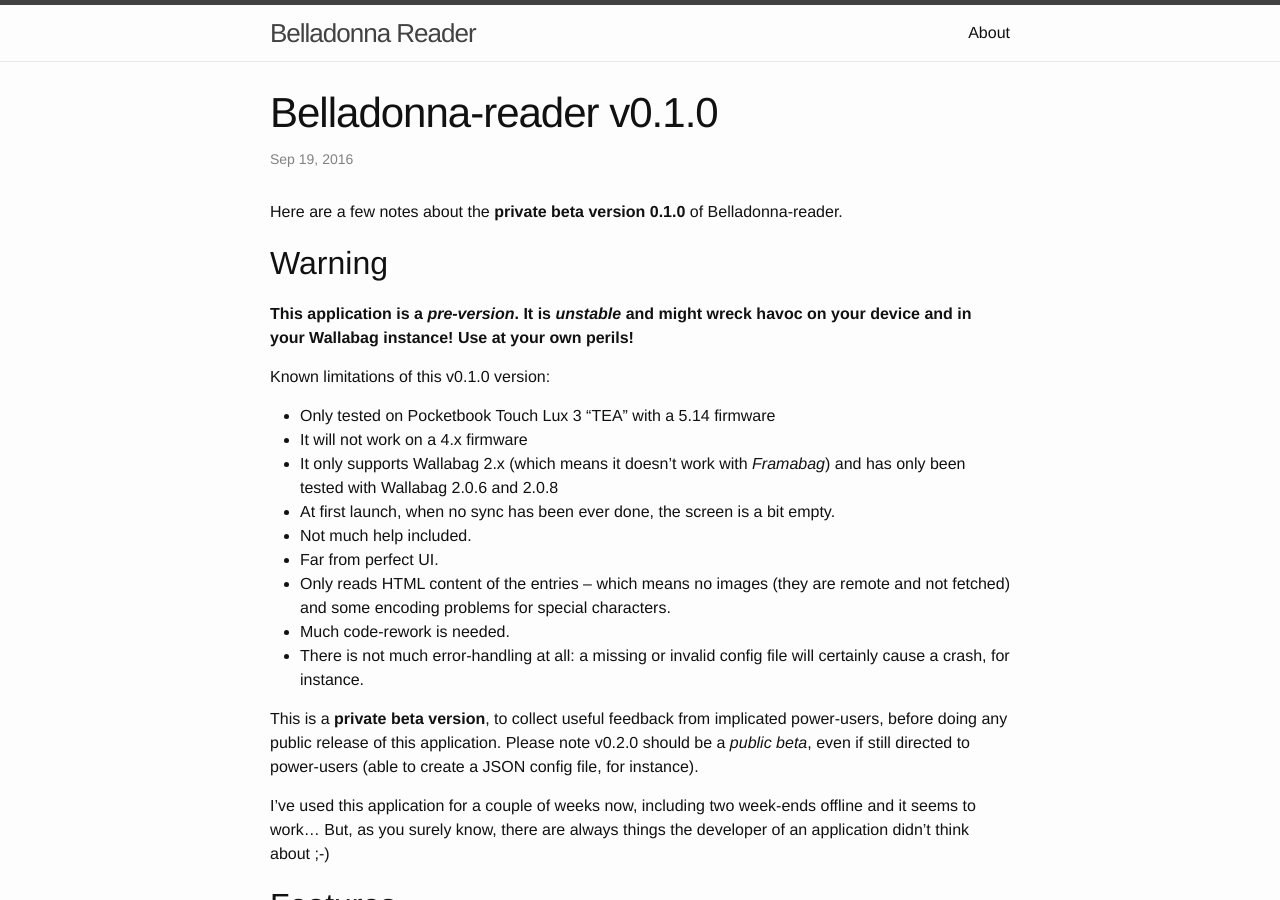
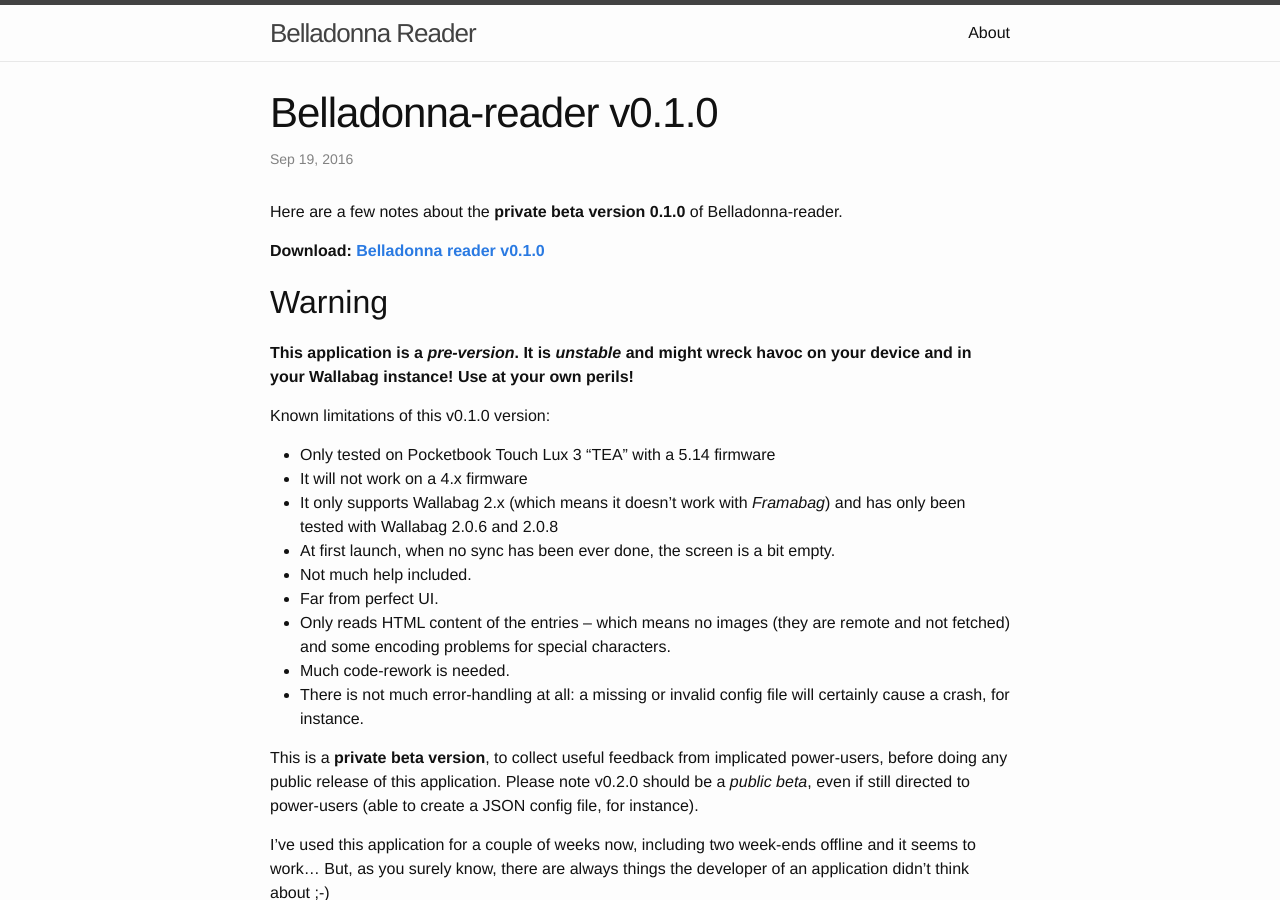
Before and after one commit to pmartin/plop-reader, a Jekyll site: the page built from docs/_posts/2016-09-19-install-v0.1.0.md, in a window 1280 px wide and 900 px high. Built offline with Jekyll 4.4.1, drawn with Linux system fonts in a browser that asks for light colours.

Commit message:
Link to v0.1.0 binary

```diff
--- a/docs/_posts/2016-09-19-install-v0.1.0.md
+++ b/docs/_posts/2016-09-19-install-v0.1.0.md
@@ -5,6 +5,8 @@
 ---
 
 Here are a few notes about the **private beta version 0.1.0** of Belladonna-reader.
+
+**Download: [Belladonna reader v0.1.0](http://extern.pascal-martin.fr/belladonna-reader/v0.1.0/belladonna.app)**
 
 ## Warning
 
```
